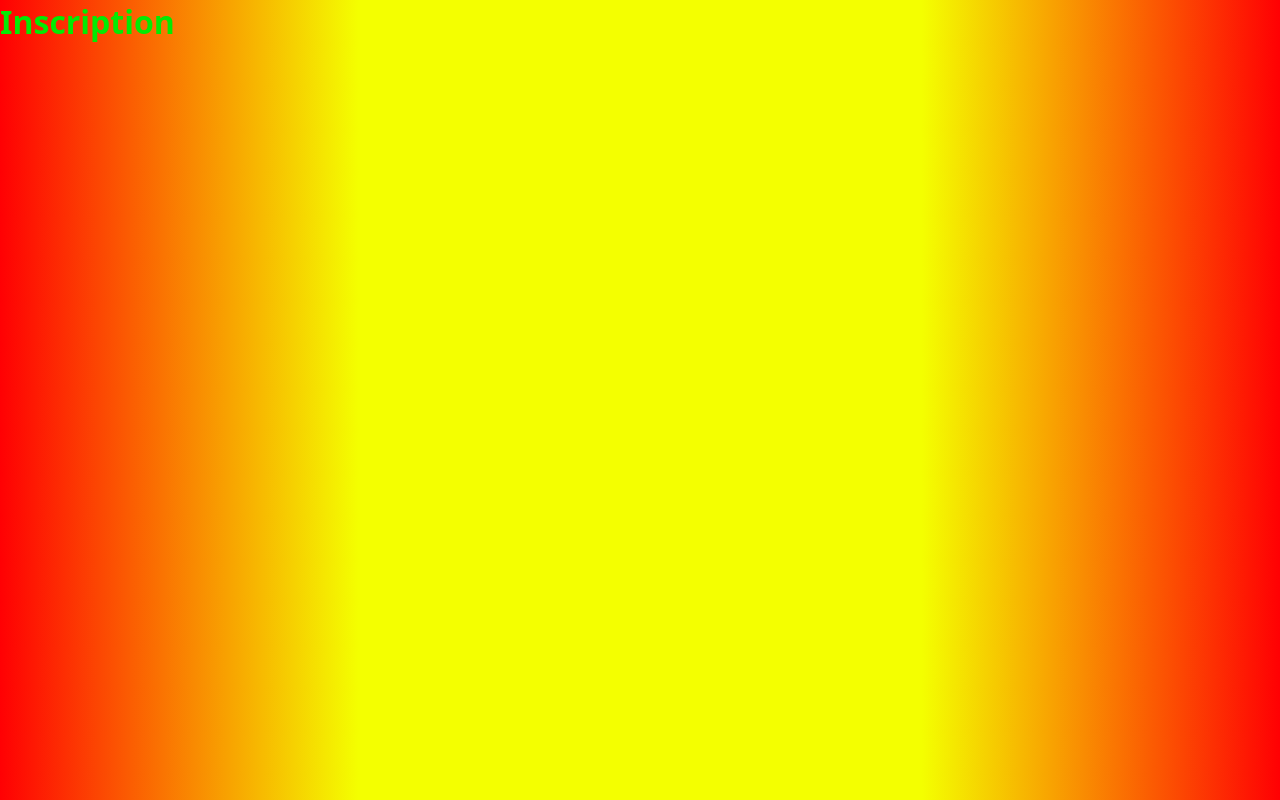
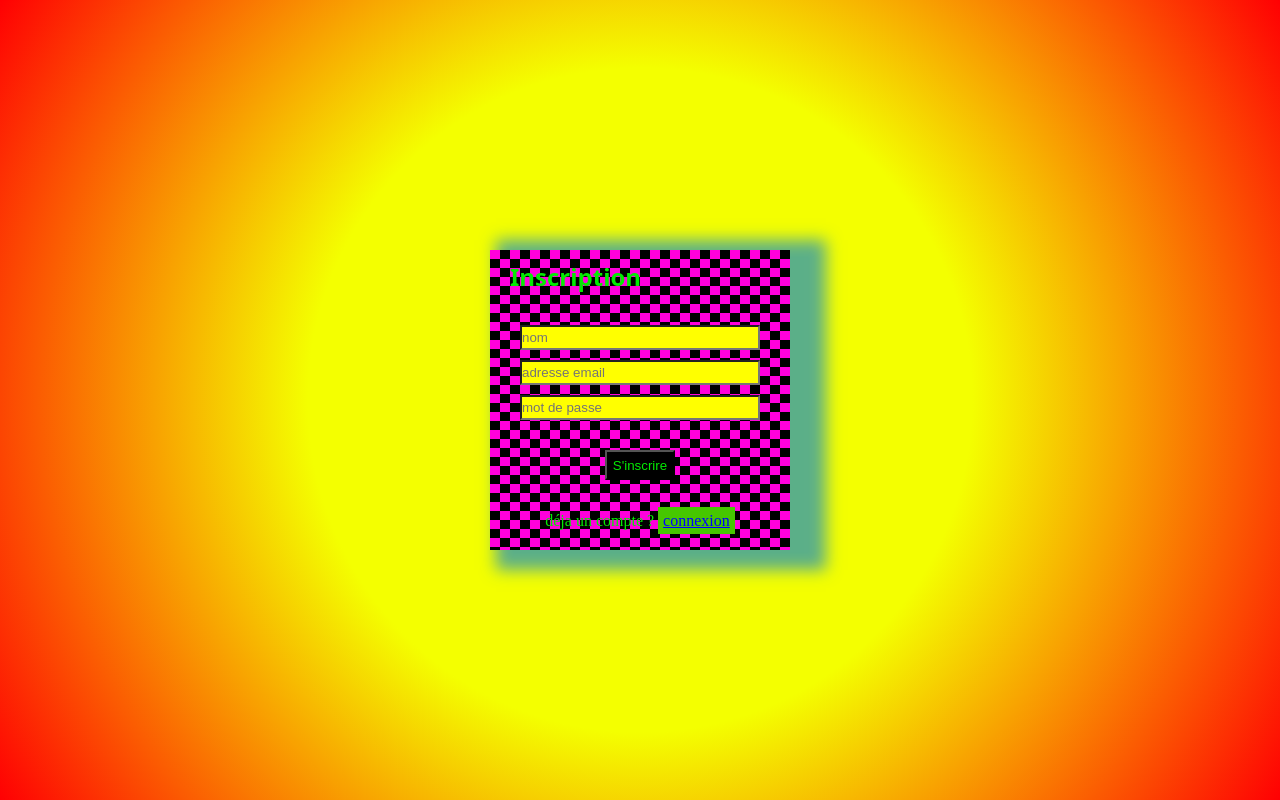
Before and after one commit to kilianrdgs/g4-allergy, a Nuxt app: page /inscription in a window 1280 px wide. Built offline with nearby package versions, Linux system fonts and the light colour scheme; a web font is replaced by a local one.

Commit message:
formulaire inscription et design

```diff
--- a/assets/global.css
+++ b/assets/global.css
@@ -4,8 +4,11 @@
     padding: 0px;
     margin: 0px;
     box-sizing: border-box;
+    color: rgb(3, 234, 3);
+}
+
+h1, h2, h3 {
     font-family: 'Rubik Glitch Pop', system-ui;
-    color: rgb(3, 234, 3);
 }
 
 body{
--- a/components/NavBar.vue
+++ b/components/NavBar.vue
@@ -3,11 +3,11 @@
 
         <div class="left" style="cursor: grab;">
             <NuxtLink to="/liste">
-                <p class="link">Liste Publique </p>
+                <h3 class="link">Liste Publique </h3>
             </NuxtLink>
 
             <NuxtLink to="/profil">
-                <p class="link">Liste Privée </p>
+                <h3 class="link">Liste Privée </h3>
             </NuxtLink>
         </div>
     <div class="right" style="cursor: grab;">
--- a/pages/connexion/index.vue
+++ b/pages/connexion/index.vue
@@ -1,19 +1,21 @@
 <template>
-   <div>
-     <h1>Connexion</h1>
-     <form @submit.prevent="connexion">
-       <div>
-         <label for="email">Email:</label>
-         <input type="email" id="email" v-model="email" required>
+  <div class="page">
+    <div class="formulaire">
+     <h2>Connexion</h2>
+     <form @submit.prevent="connexion" style="display: flex; flex-direction: column; gap: 30px;">
+       <div class="inputs">
+         <input type="email" id="email" placeholder="adresse email" v-model="email" required>
+         <input type="password" id="password"  placeholder="mot de passe" v-model="password" required>
        </div>
-       <div>
-         <label for="password">Mot de passe:</label>
-         <input type="password" id="password" v-model="password" required>
-       </div>
-       <button type="submit">Se connecter</button>
+       <button type="submit" class="btn">Se connecter</button>
      </form>
+     <p>pas encore de compte ? <NuxtLink to="/inscription" style="color: blue; background-color: rgb(70, 199, 0); padding: 5px;">inscription</NuxtLink></p>
    </div>
+  </div>
+
  </template>
+
+
 
  <script>
  export default {
@@ -56,5 +58,53 @@
  };
  </script>
 
+
  <style scoped>
+ .page{
+   height: 100vh;
+   width: 100vw;
+   display: flex;
+ }
+
+ h2{
+   margin-left: 20px;
+   margin-top: 10px;
+ }
+ .formulaire{
+   margin: auto;
+   background-image: url('/textures.webp');
+   width: 300px;
+   height: 300px;
+   display: flex;
+   flex-direction: column;
+   justify-content: space-between;
+   box-shadow: 21px 5px 15px 15px #3299aec8;
+ }
+
+ .inputs{
+   margin-left: 30px;
+   margin-right: 30px;
+   display: flex;
+   flex-direction: column;
+   gap: 10px;
+ }
+
+ .inputs input {
+   height: 25px;
+   background-color: yellow;
+ }
+
+ .btn{
+   margin: auto;
+   height: 30px;
+   width: 90px;
+   background-color: black;
+ }
+
+ p{
+   margin-left: auto;
+   margin-right: auto;
+   margin-bottom: 20px;
+
+}
  </style>
--- a/pages/inscription/index.vue
+++ b/pages/inscription/index.vue
@@ -1,13 +1,110 @@
 <template>
-    <h1>Inscription</h1>
+   <div class="page">
+      <div class="formulaire">
+     <h2>Inscription</h2>
+     <form @submit.prevent="inscription" style="display: flex; flex-direction: column; gap: 30px;">
+       <div class="inputs">
+         <input type="text" id="name" placeholder="nom"  v-model="name" required>
+         <input type="email" id="email" placeholder="adresse email"  v-model="email" required>
+         <input type="password" id="password" placeholder="mot de passe" v-model="password" required>
+
+       </div>
+       <button type="submit" class="btn">S'inscrire</button>
+     </form>
+     <p>déja un compte ? <NuxtLink to="/connexion" style="color: blue; background-color: rgb(70, 199, 0); padding: 5px;">connexion</NuxtLink></p>
+   </div>
+   </div>
+
  </template>
 
  <script>
  export default {
-        name: "inscription"
+   name: "Connexion",
+   data() {
+     return {
+       email: "",
+       password: "",
+     };
+   },
+   methods: {
+  async inscription() {
+    try {
+      console.log(this.email)
+      console.log(this.password)
+      const response = await fetch('http://localhost:3001/user', {
+        method: 'POST',
+        headers: {
+          'Content-Type': 'application/json',
+        },
+        body: JSON.stringify({
+            name: this.name,
+          email: this.email,
+          password: this.password,
+        }),
+      });
+
+      if (!response.ok) {
+        throw new Error("Erreur lors de l'inscription");
       }
+
+      const data = await response.json();
+
+      console.log(data);
+    } catch (error) {
+      console.error("Erreur lors de l'inscription", error.message);
+    }
+  },
+},
+
+ };
  </script>
 
-    <style>
+ <style scoped>
+ .page{
+   height: 100vh;
+   width: 100vw;
+   display: flex;
+ }
 
+ h2{
+   margin-left: 20px;
+   margin-top: 10px;
+ }
+ .formulaire{
+   margin: auto;
+   background-image: url('/textures.webp');
+   width: 300px;
+   height: 300px;
+   display: flex;
+   flex-direction: column;
+   justify-content: space-between;
+   box-shadow: 21px 5px 15px 15px #3299aec8;
+ }
+
+ .inputs{
+   margin-left: 30px;
+   margin-right: 30px;
+   display: flex;
+   flex-direction: column;
+   gap: 10px;
+ }
+
+ .inputs input {
+   height: 25px;
+   background-color: yellow;
+ }
+
+ .btn{
+   margin: auto;
+   height: 30px;
+   width: 70px;
+   background-color: black;
+ }
+
+ p{
+   margin-left: auto;
+   margin-right: auto;
+   margin-bottom: 20px;
+
+}
  </style>
```
Lines whose indentation alone changed are shown as unchanged.
